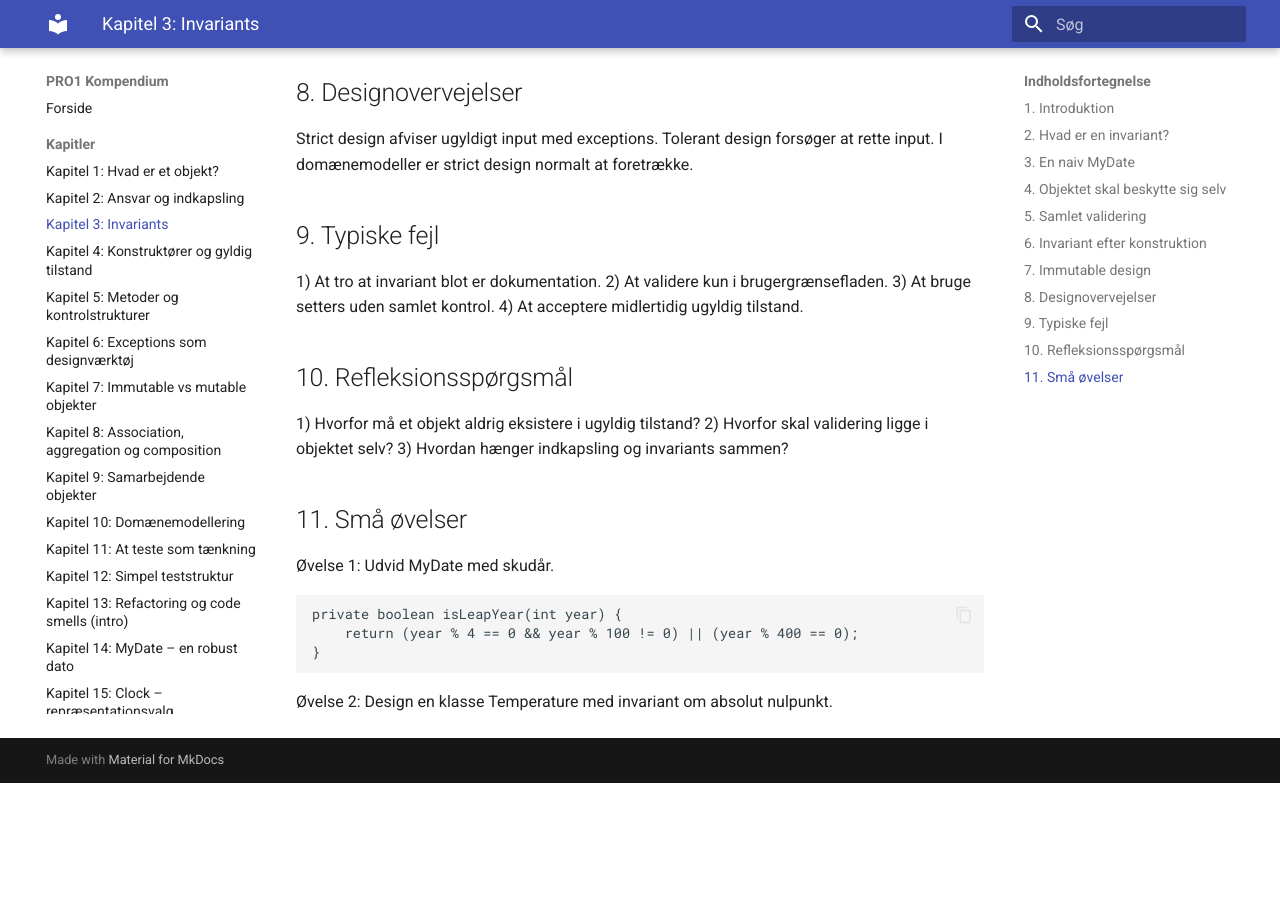
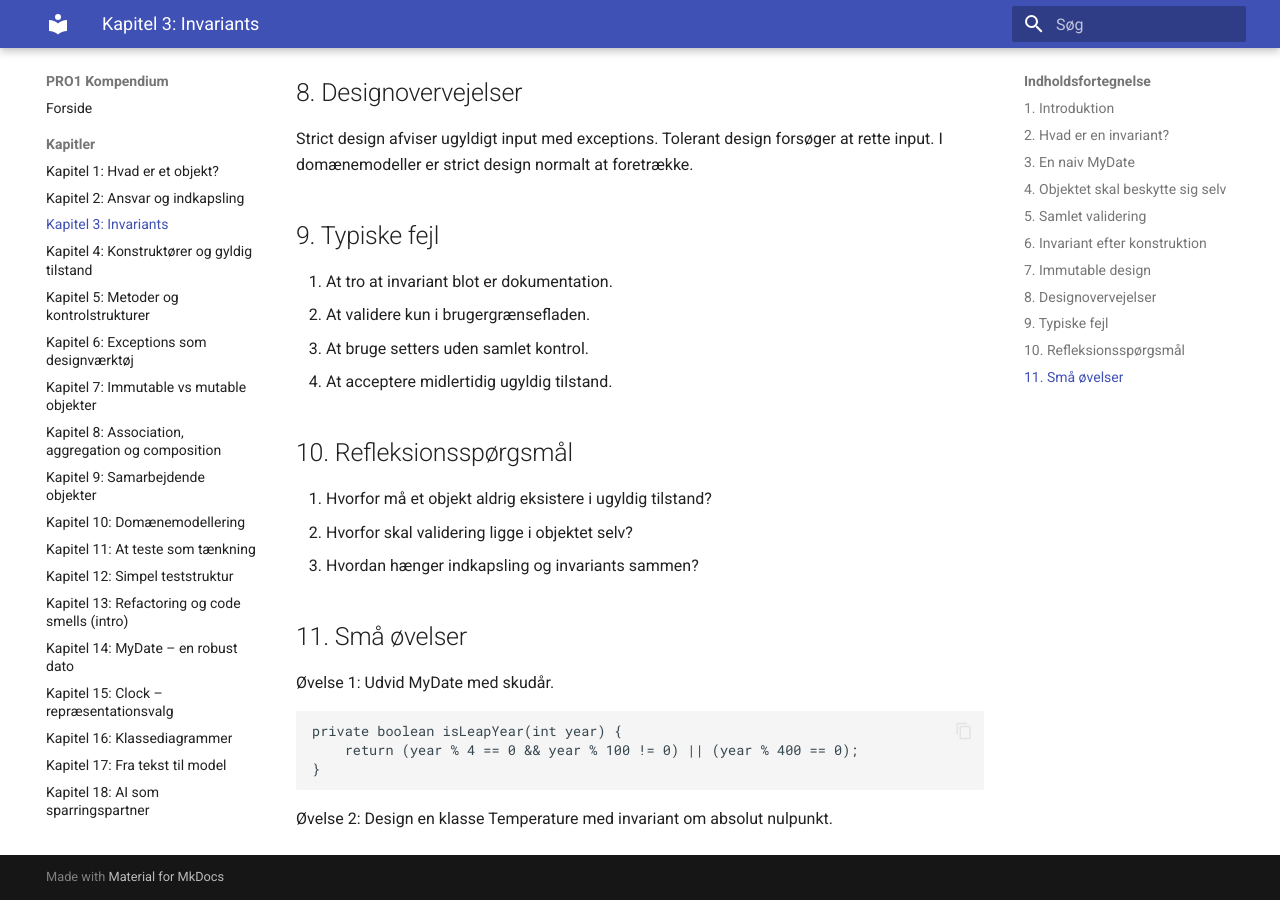
Before and after one commit to sva-via/PRO1-kompendium, an MkDocs documentation site: the page built from docs/kapitel/03.md, in a window 1280 px wide and 900 px high, scrolled down 2557 px. Built offline with MkDocs 1.6.1 and Material for MkDocs 9.7.7, drawn with Linux system fonts in a browser that asks for light colours; before the commit the page ends 3340 px from its top, so only the background shows below that.

Commit message:
Fix list formatting in chapter 03

```diff
--- a/docs/kapitel/03.md
+++ b/docs/kapitel/03.md
@@ -113,16 +113,16 @@ Strict design afviser ugyldigt input med exceptions. Tolerant design forsøger a
 
 ## 9. Typiske fejl
 
-1) At tro at invariant blot er dokumentation.
-2) At validere kun i brugergrænsefladen.
-3) At bruge setters uden samlet kontrol.
-4) At acceptere midlertidig ugyldig tilstand.
+1. At tro at invariant blot er dokumentation.
+2. At validere kun i brugergrænsefladen.
+3. At bruge setters uden samlet kontrol.
+4. At acceptere midlertidig ugyldig tilstand.
 
 ## 10. Refleksionsspørgsmål
 
-1) Hvorfor må et objekt aldrig eksistere i ugyldig tilstand?
-2) Hvorfor skal validering ligge i objektet selv?
-3) Hvordan hænger indkapsling og invariants sammen?
+1. Hvorfor må et objekt aldrig eksistere i ugyldig tilstand?
+2. Hvorfor skal validering ligge i objektet selv?
+3. Hvordan hænger indkapsling og invariants sammen?
 
 ## 11. Små øvelser
 
```
